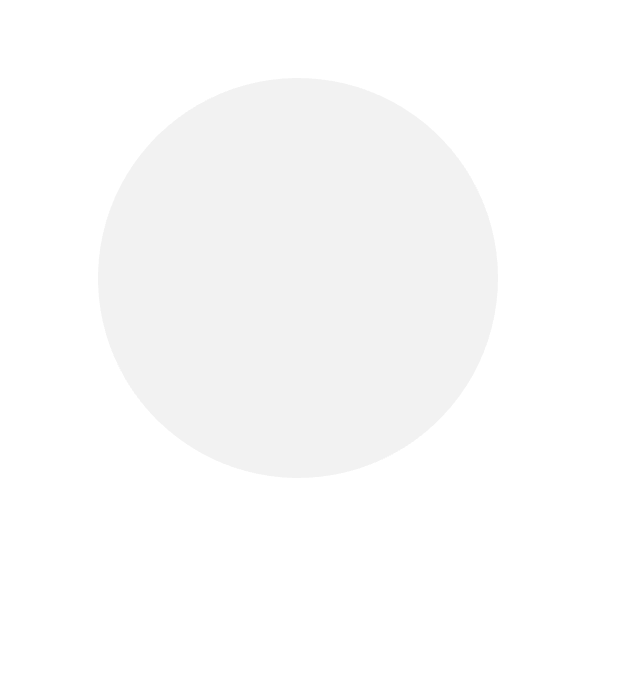
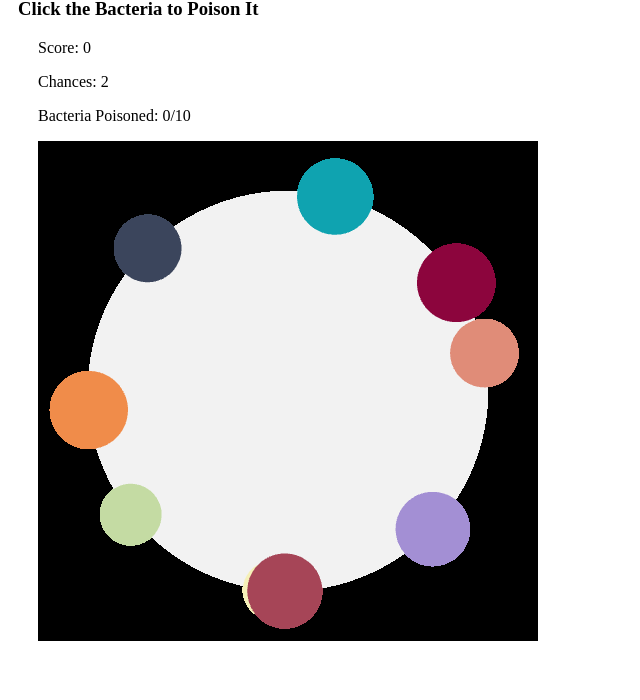
Before and after one commit to NenmanG/COSC414, a plain HTML site: page index.html in a window 1280 px wide. Shown: the part 100-800 px from the top of the page, without its empty margins (0-640 px from the left). Drawn offline with Linux system fonts and the light colour scheme.

Commit message:
Update index.html
Updated to show game text:
- scores
- bacteria poisoned
- win-lose text
- chances

```diff
--- a/index.html
+++ b/index.html
@@ -9,9 +9,16 @@
     <script src="app.js" defer></script>
 </head>
 
-<body style="padding: 20px;">
+<body style="padding: 10px;">
     <h1>Super Bug Zapper</h1>
-    <canvas style="margin: 20px;" id="canvas" height="500px" width="500px"></canvas>
+    <h3>Click the Bacteria to Poison It</h3>
+    <p style="margin-left: 20px;">Score: <span id="score"></span></p>
+    <p style="margin-left: 20px;">Chances: <span id="chances"></span></p>
+    <p style="margin-left: 20px;">Bacteria Poisoned: <span id="poisoned"></span>/10</p>
+    <canvas style="margin-left: 20px; background-color: black;" id="canvas" height="500px" width="500px"></canvas>
+
+
+    <p style="margin: 20px;" id="win-lose"> </p>
 </body>
 
 </html>
```
